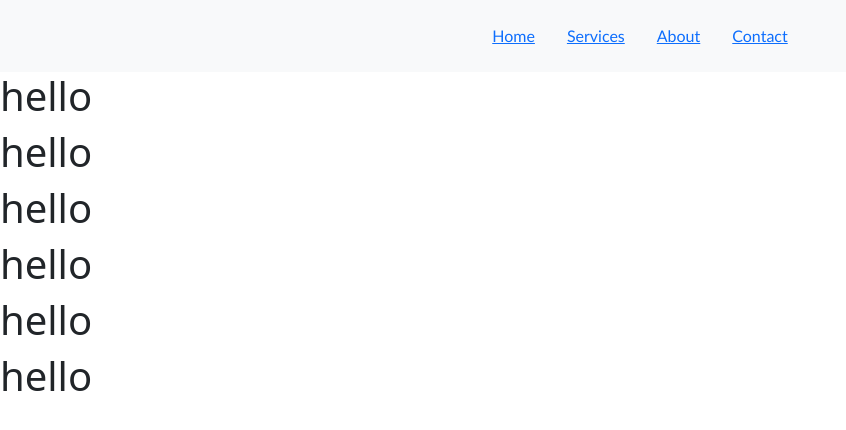
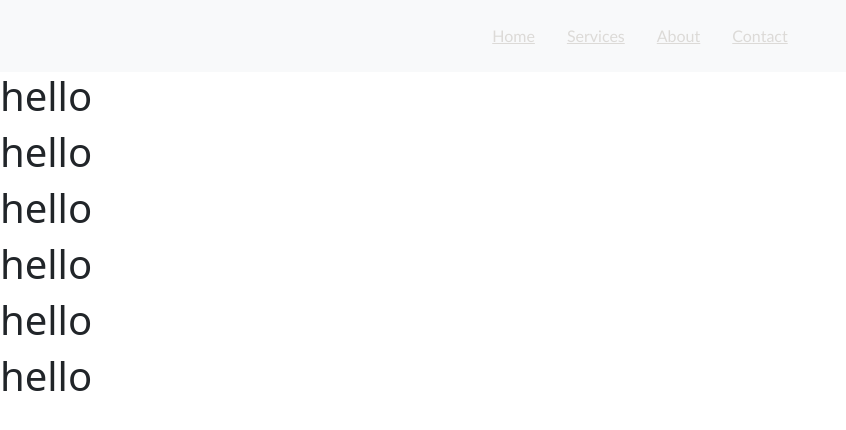
Before and after one commit to Zahra947/services, a React (Create React App) app: page /services in a window 1280 px wide. Shown: the top 430 px of the page, without its empty margins (0-846 px from the left). Built offline with nearby package versions, Linux system fonts and the light colour scheme.

Commit message:
changed some scss imported scss files

```diff
--- a/src/App.js
+++ b/src/App.js
@@ -4,6 +4,7 @@ import Header from "./pages/Header";
 import About from "./pages/About";
 import Contact from "./pages/Contact";
 import Services from "./pages/Services";
+import "./pages/Header.scss";
 //import Home from "./pages/Home";
 
 export default function App() {
--- a/src/pages/Header.js
+++ b/src/pages/Header.js
@@ -5,9 +5,9 @@ import "./Header.scss";
 
 export default function Header() {
   return (
-    <div className="header">
+    <div className="">
       <nav className="navbar navbar-expand-lg navbar-light bg-light  d-flex justify-content-sm-center">
-        <Link to="/Home" className="p-3">
+        <Link to="/Home" className="header p-3">
           Home
         </Link>
         <button
@@ -21,7 +21,7 @@ export default function Header() {
         >
           <span className="navbar-toggler-icon"></span>
         </button>
-        <Link to="/Services" className="p-3">
+        <Link to="/Services" className="header p-3">
           Services
         </Link>
         <button
@@ -35,7 +35,7 @@ export default function Header() {
         >
           <span className="navbar-toggler-icon"></span>
         </button>
-        <Link to="/About" className="p-3">
+        <Link to="/About" className="header p-3">
           About{" "}
         </Link>
         <button
@@ -49,7 +49,7 @@ export default function Header() {
         >
           <span className="navbar-toggler-icon"></span>
         </button>
-        <Link to="/Contact" className="p-3">
+        <Link to="/Contact" className="header p-3">
           Contact
         </Link>
         <button
```
Also changed, not shown: src/pages/Header.scss (+6 -3 lines).
